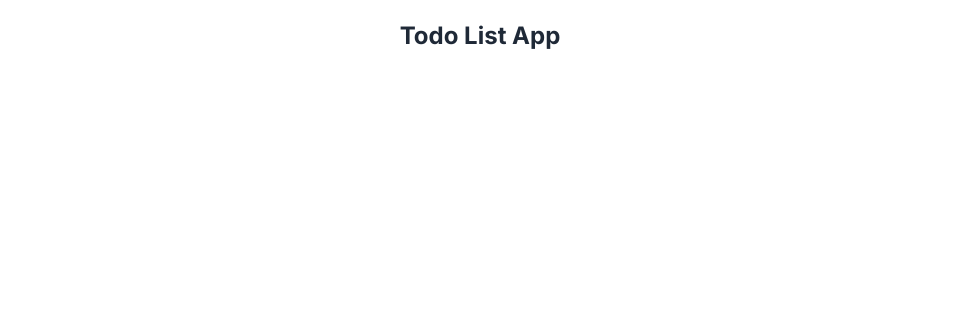
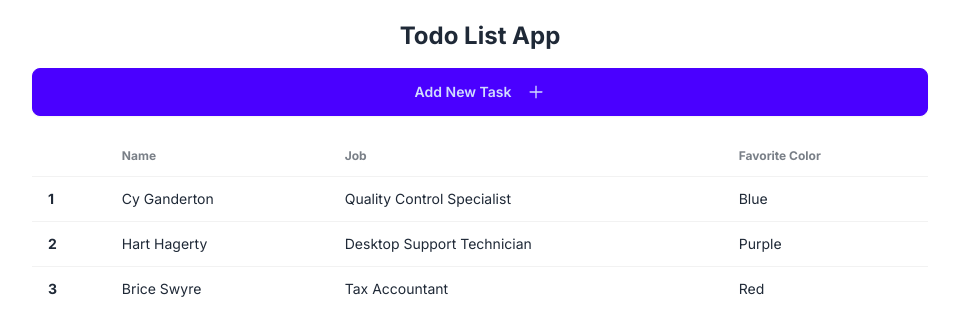
Before and after one commit to Ahmad-Samandar/simple-todo-app, a Next.js app: page / in a window 1280 px wide. Shown: the top 336 px of the page, without its empty margins (160-1119 px from the left). Built offline with nearby package versions, Linux system fonts and the light colour scheme.

Commit message:
added new component

```diff
--- /dev/null
+++ b/app/components/AddTask.tsx
@@ -0,0 +1,14 @@
+import React from "react";
+import { AiOutlinePlus } from "react-icons/ai";
+
+const AddTask = () => {
+  return (
+    <div>
+      <button className="btn btn-primary w-full mt-4">
+        Add New Task <AiOutlinePlus className="ml-2" size={18} />
+      </button>
+    </div>
+  );
+};
+
+export default AddTask;
--- /dev/null
+++ b/app/components/TodoList.tsx
@@ -0,0 +1,44 @@
+import React from "react";
+
+const TodoList = () => {
+  return (
+    <div className="overflow-x-auto">
+      <table className="table">
+        {/* head */}
+        <thead>
+          <tr>
+            <th></th>
+            <th>Name</th>
+            <th>Job</th>
+            <th>Favorite Color</th>
+          </tr>
+        </thead>
+        <tbody>
+          {/* row 1 */}
+          <tr>
+            <th>1</th>
+            <td>Cy Ganderton</td>
+            <td>Quality Control Specialist</td>
+            <td>Blue</td>
+          </tr>
+          {/* row 2 */}
+          <tr>
+            <th>2</th>
+            <td>Hart Hagerty</td>
+            <td>Desktop Support Technician</td>
+            <td>Purple</td>
+          </tr>
+          {/* row 3 */}
+          <tr>
+            <th>3</th>
+            <td>Brice Swyre</td>
+            <td>Tax Accountant</td>
+            <td>Red</td>
+          </tr>
+        </tbody>
+      </table>
+    </div>
+  );
+};
+
+export default TodoList;
--- a/app/page.tsx
+++ b/app/page.tsx
@@ -1,9 +1,14 @@
+import AddTask from "./components/AddTask";
+import TodoList from "./components/TodoList";
+
 export default function Home() {
   return (
     <main className="max-w-4xl mx-auto mt-4">
       <div className="text-center my-5 flex flex-col grap-4">
         <h1 className="text-2xl font-bold"> Todo List App </h1>
+        <AddTask />
       </div>
+      <TodoList />
     </main>
   );
 }
--- a/package.json
+++ b/package.json
@@ -11,7 +11,8 @@
   "dependencies": {
     "next": "14.2.7",
     "react": "^18",
-    "react-dom": "^18"
+    "react-dom": "^18",
+    "react-icons": "^5.3.0"
   },
   "devDependencies": {
     "@types/node": "^20",
```
Also changed, not shown: 1 other file (tests, documents, lock files or other folders).
